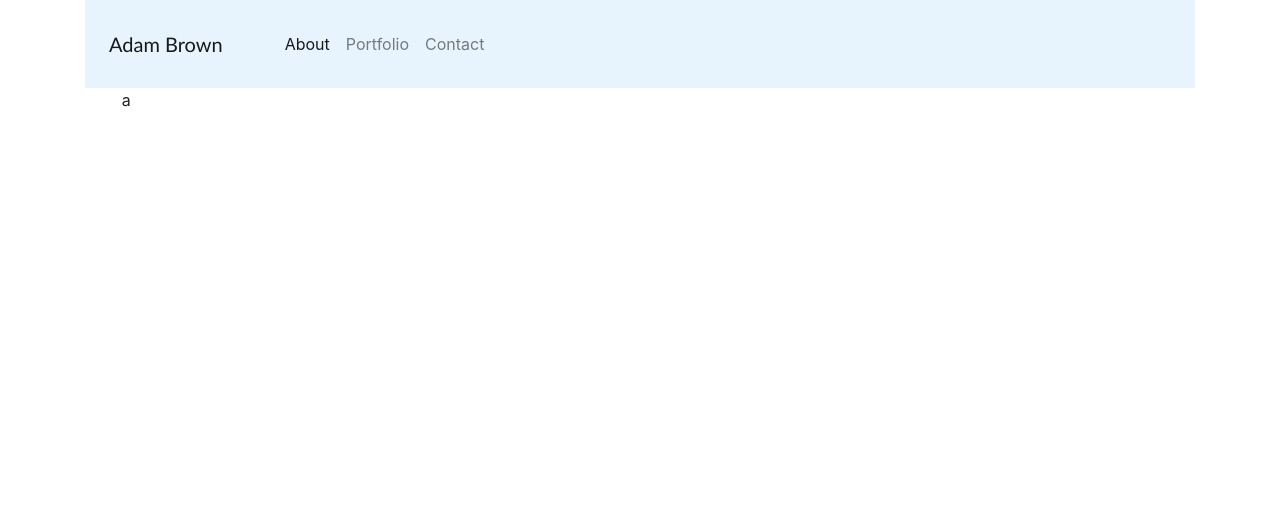
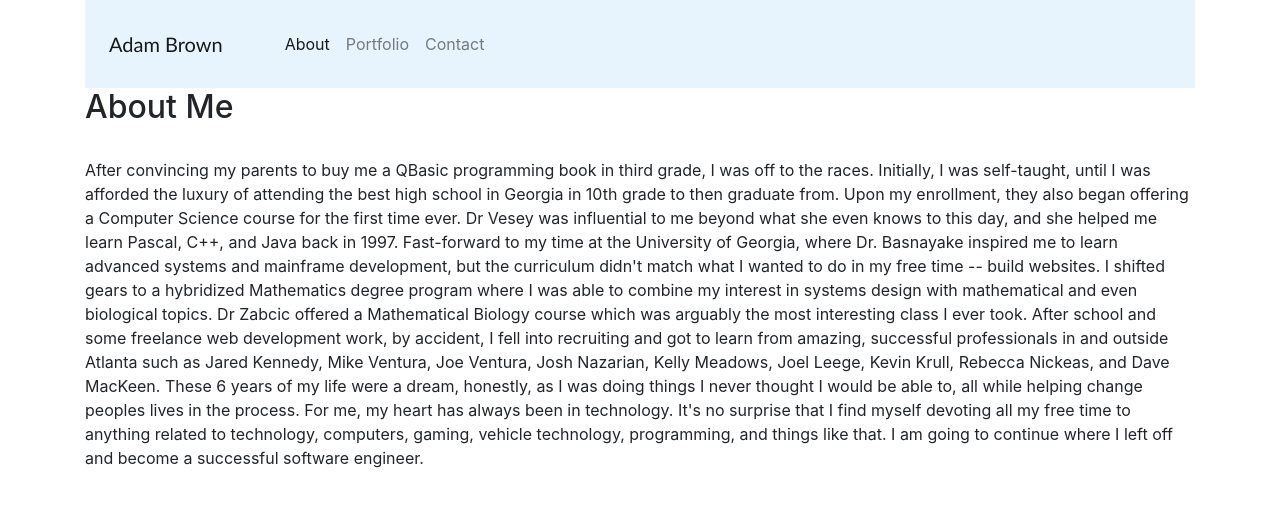
Before and after one commit to downtownadambrown/Bootstrap-Portfolio, a plain HTML site: page index.html in a window 1280 px wide. Drawn offline with nearby package versions, Linux system fonts and the light colour scheme.

Commit message:
Created assets subdirectory with css/images nested // Initial testing with main container

```diff
--- /dev/null
+++ b/assets/css/reset.css
@@ -0,0 +1,48 @@
+/* http://meyerweb.com/eric/tools/css/reset/
+   v2.0 | 20110126
+   License: none (public domain)
+*/
+
+html, body, div, span, applet, object, iframe,
+h1, h2, h3, h4, h5, h6, p, blockquote, pre,
+a, abbr, acronym, address, big, cite, code,
+del, dfn, em, img, ins, kbd, q, s, samp,
+small, strike, strong, sub, sup, tt, var,
+b, u, i, center,
+dl, dt, dd, ol, ul, li,
+fieldset, form, label, legend,
+table, caption, tbody, tfoot, thead, tr, th, td,
+article, aside, canvas, details, embed,
+figure, figcaption, footer, header, hgroup,
+menu, nav, output, ruby, section, summary,
+time, mark, audio, video {
+	margin: 0;
+	padding: 0;
+	border: 0;
+	font-size: 100%;
+	font: inherit;
+	vertical-align: baseline;
+}
+/* HTML5 display-role reset for older browsers */
+article, aside, details, figcaption, figure,
+footer, header, hgroup, menu, nav, section {
+	display: block;
+}
+body {
+	line-height: 1;
+}
+ol, ul {
+	list-style: none;
+}
+blockquote, q {
+	quotes: none;
+}
+blockquote:before, blockquote:after,
+q:before, q:after {
+	content: '';
+	content: none;
+}
+table {
+	border-collapse: collapse;
+	border-spacing: 0;
+}
--- a/index.html
+++ b/index.html
@@ -8,7 +8,7 @@
     <title>Adam Brown's Portfolio</title>
     <link rel="stylesheet" href="https://stackpath.bootstrapcdn.com/bootstrap/4.1.3/css/bootstrap.min.css" integrity="sha384-MCw98/SFnGE8fJT3GXwEOngsV7Zt27NXFoaoApmYm81iuXoPkFOJwJ8ERdknLPMO"
         crossorigin="anonymous">
-    <link rel="stylesheet" href="style.css">
+    <link rel="stylesheet" href="../assets/css/style.css">
 </head>
 
 <body>
@@ -41,10 +41,18 @@
     <!-- END Navbar container -->
 
     <!-- BEGIN Main container -->
-    <div class="container offset-md-1 col-10">
+    <div class="container">
         <div class="row">
-            <div class="col-md-12">
-                a
+            <div class="col">
+                <h2>About Me</h2>
+                <img src="">
+                <p>After convincing my parents to buy me a QBasic programming book in third grade, I was off to the races. Initially, I was self-taught, until I was afforded the luxury of attending the best high school in Georgia in 10th grade to then graduate from. Upon my enrollment, they also began offering a Computer Science course for the first time ever. Dr Vesey was influential to me beyond what she even knows to this day, and she helped me learn Pascal, C++, and Java back in 1997.
+
+                    Fast-forward to my time at the University of Georgia, where Dr. Basnayake inspired me to learn advanced systems and mainframe development, but the curriculum didn't match what I wanted to do in my free time -- build websites. I shifted gears to a hybridized Mathematics degree program where I was able to combine my interest in systems design with mathematical and even biological topics. Dr Zabcic offered a Mathematical Biology course which was arguably the most interesting class I ever took.
+
+                    After school and some freelance web development work, by accident, I fell into recruiting and got to learn from amazing, successful professionals in and outside Atlanta such as Jared Kennedy, Mike Ventura, Joe Ventura, Josh Nazarian, Kelly Meadows, Joel Leege, Kevin Krull, Rebecca Nickeas, and Dave MacKeen. These 6 years of my life were a dream, honestly, as I was doing things I never thought I would be able to, all while helping change peoples lives in the process.
+
+                    For me, my heart has always been in technology. It's no surprise that I find myself devoting all my free time to anything related to technology, computers, gaming, vehicle technology, programming, and things like that. I am going to continue where I left off and become a successful software engineer.</p>
             </div>
         </div>
     </div>
```
Also changed, not shown: assets/css/style.css (renamed from style.css), assets/images/adam-picture.jpg (added), assets/images/bg.png (added).
